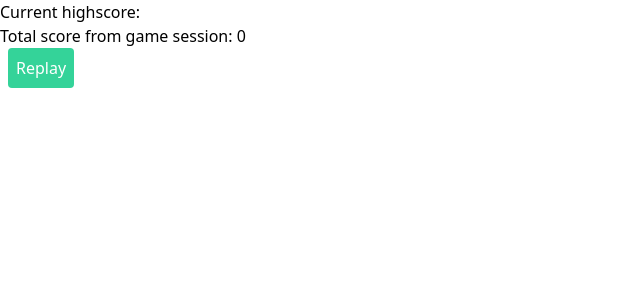
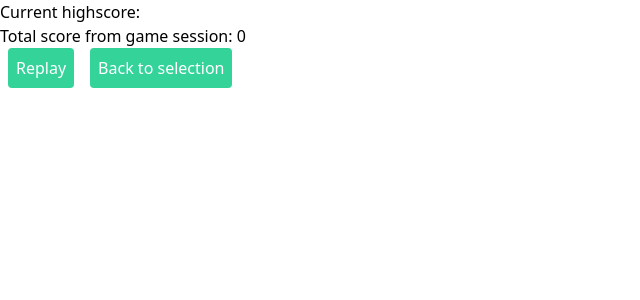
Before and after one commit to Loathed94/Assignment2-Trivia-Game, a Vue app: page /results in a window 1280 px wide. Shown: the top 300 px of the page, without its empty margins (0-640 px from the left). Built offline with nearby package versions, Linux system fonts and the light colour scheme; sample sign-in values are in the browser's storage.

Commit message:
feat: Button that returns user to selection screen.

```diff
--- a/src/views/Result.vue
+++ b/src/views/Result.vue
@@ -64,6 +64,12 @@ const onReplayClick = async () => {
       //emit("startGameSuccessful");
       replayGame();
   }
+  const onBackToStartClick = () => {
+    localStorage.removeItem('question-settings');
+    score.value *= 0;
+    store.commit('clearResults');
+    router.push('/selection');
+  }
 </script>
 
 <template>
@@ -75,6 +81,7 @@ const onReplayClick = async () => {
   <div>Total score from game session: {{score}}</div>
   <div v-if="score>highscore">New highscore achieved! Highscore will be updated!</div>
   <button class="bg-emerald-400 text-white p-2 rounded mx-2" @click="onReplayClick">Replay</button>
+  <span><button class="bg-emerald-400 text-white p-2 rounded mx-2" @click="onBackToStartClick">Back to selection</button></span>
 </template>
 
 <style scoped>
```
